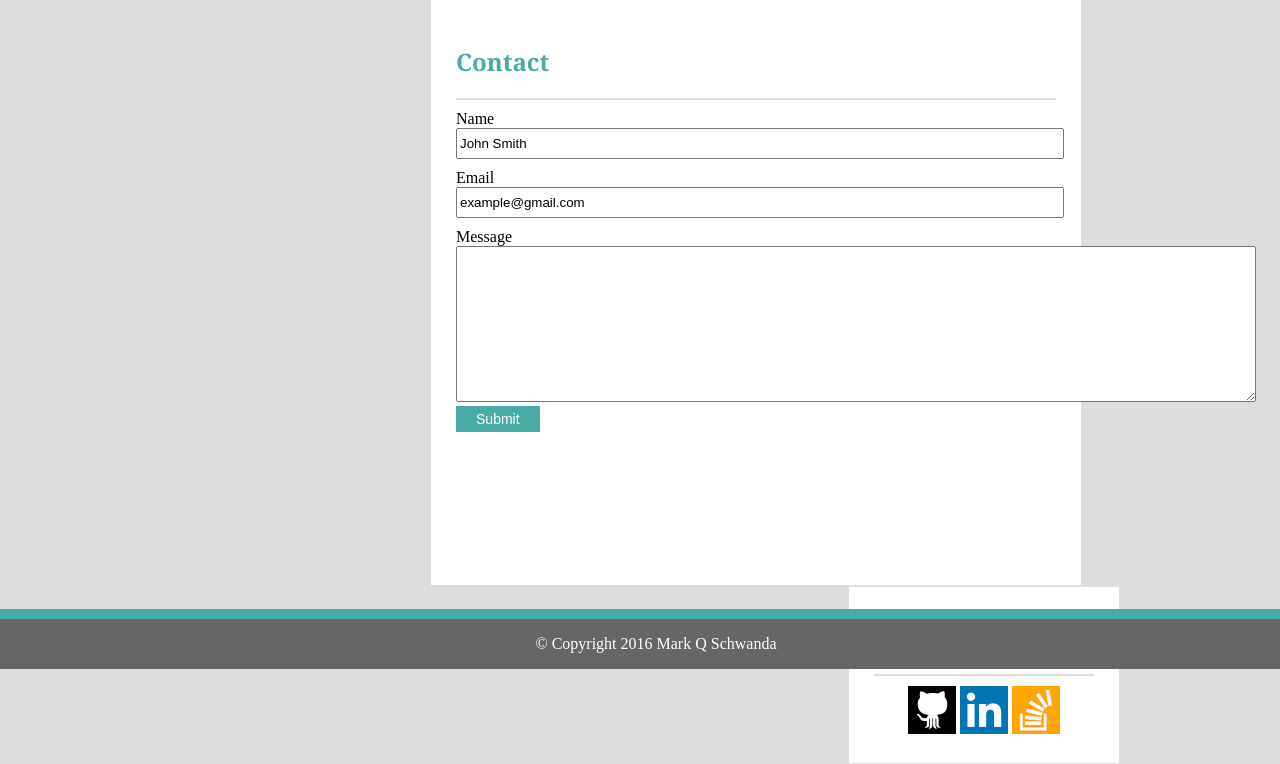
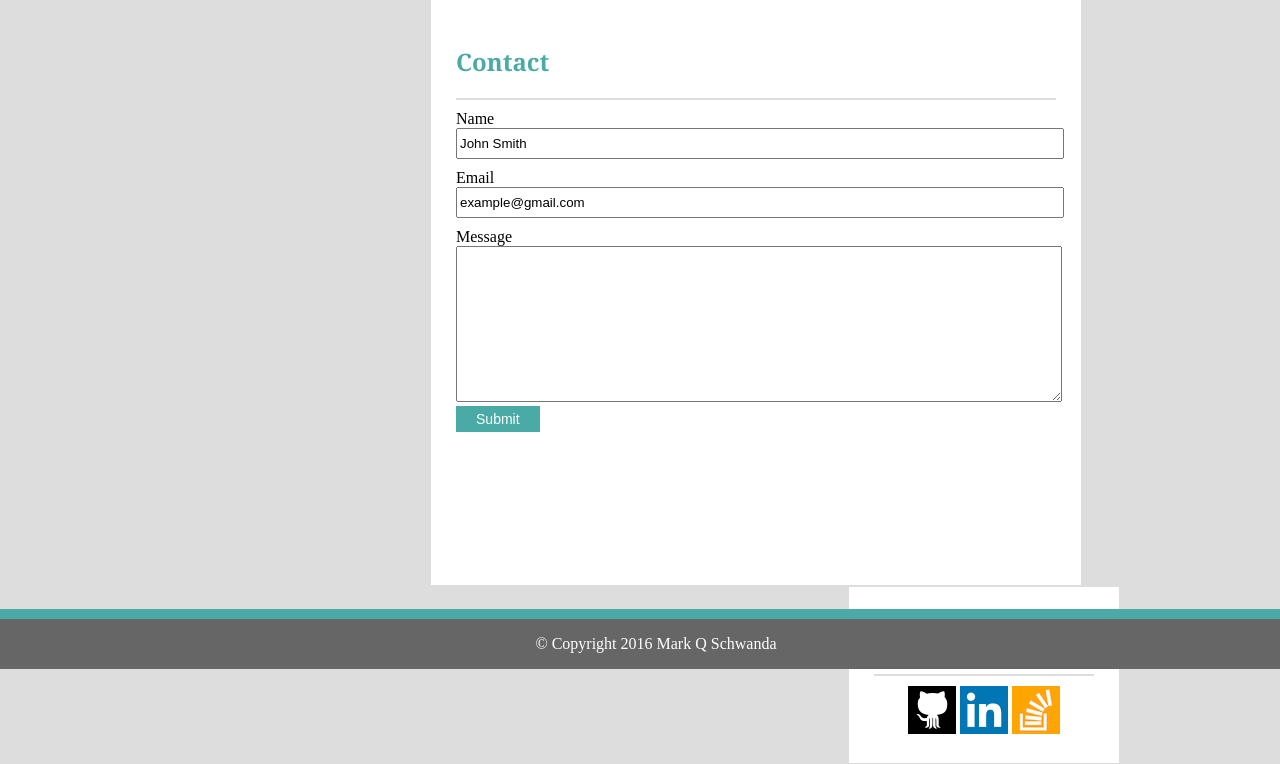
Before and after one commit to mqschwanda/Basic-Portfolio, a PHP site: page /contact.html in a window 1280 px wide. Shown: the part 131-895 px from the top of the page. Run offline with PHP 8.4, Linux system fonts and the light colour scheme.

Commit message:
updated final 8/3

```diff
--- a/assets/css/style.css
+++ b/assets/css/style.css
@@ -142,6 +142,9 @@ form {
 input {
 	margin-bottom: 10px;
 }
+textarea {
+	width: 100%;
+}
 input[type=text], input[type=email] {
 	width:100%;
 	height: 25px;
--- a/contact.html
+++ b/contact.html
@@ -27,7 +27,7 @@
   						Email
   						<input type="email" name="email" value="example@gmail.com">
   						Message
-  						<textarea rows="10" cols="97" name="message"> </textarea>
+  						<textarea rows="10" name="message"> </textarea>
   						<input type="submit" value="Submit">
 					</form>
 				</div>
```
